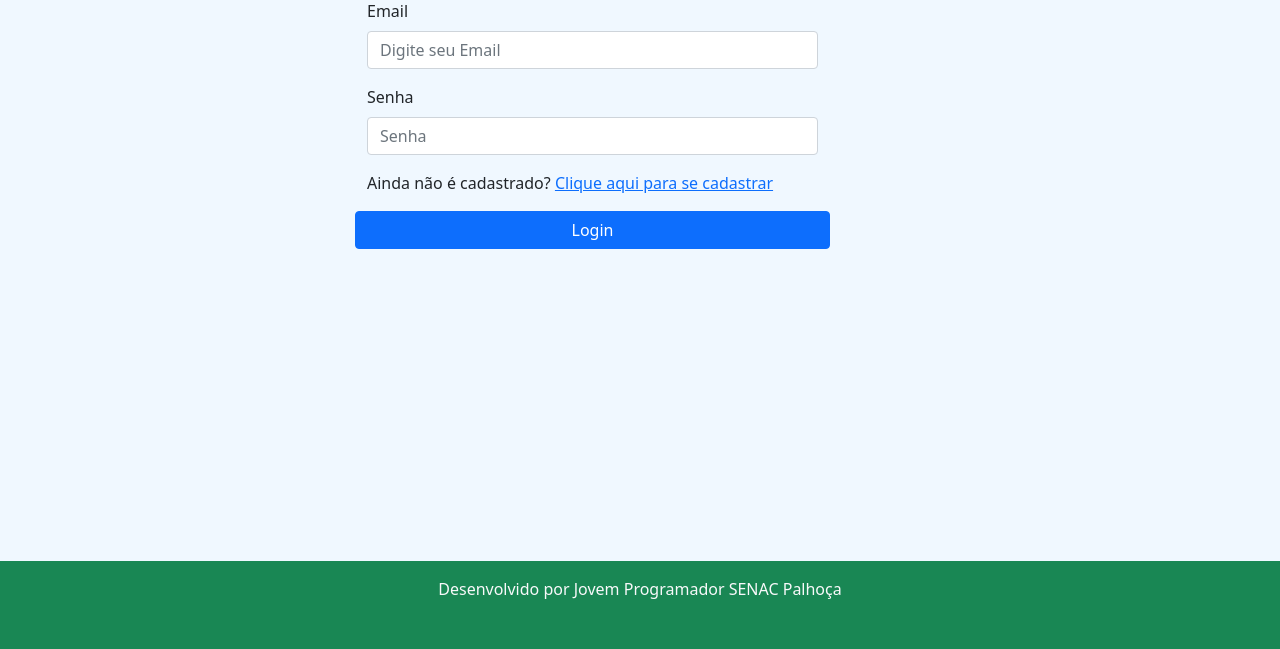
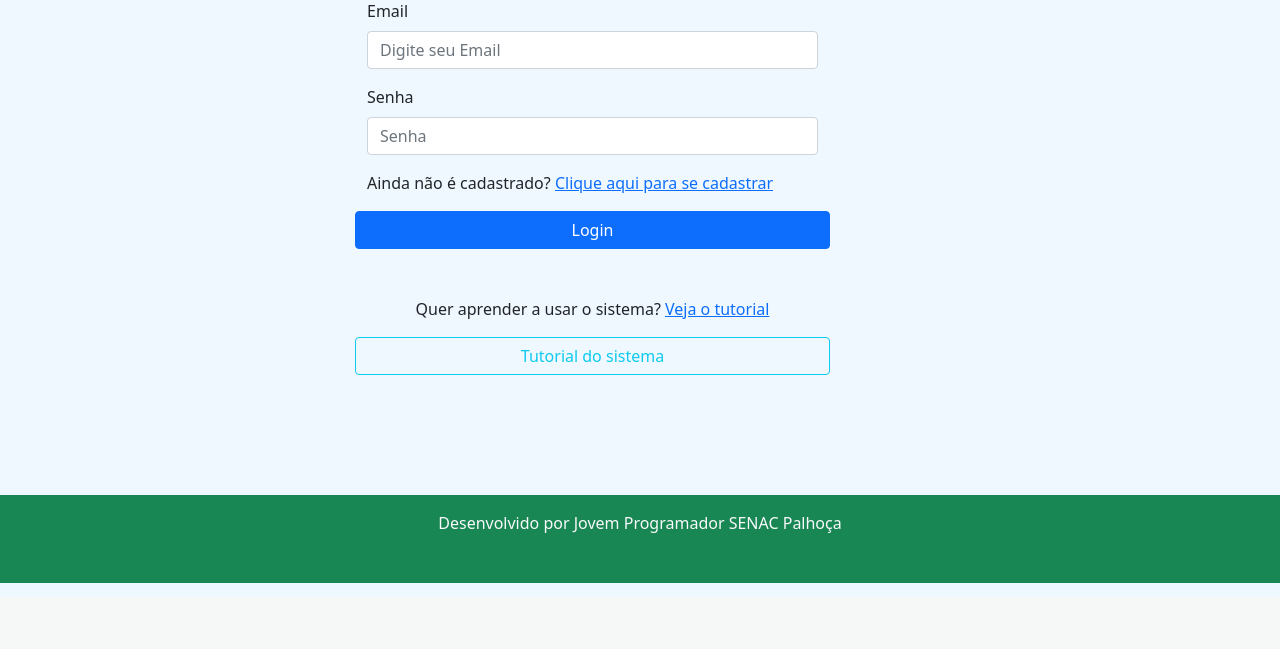
Before and after one commit to JVwolfart/PROJETO-FINAL-JOVEM-PROGRAMADOR, a Django app: page / in a window 1280 px wide. Shown: the part 203-852 px from the top of the page. After the commit the page ends 786 px from the top, so only its background shows below. Run offline with Django 4.2, Linux system fonts and the light colour scheme; some libraries are stand-ins or nearby versions.

Commit message:
Tutorial

```diff
--- a/accounts/templates/login.html
+++ b/accounts/templates/login.html
@@ -31,7 +31,13 @@ Login
 
 
               </form>
-              <br><br><br><br><br><br><br><br><br>
+
+              <div class="row">
+                <p class="text-center">Quer aprender a usar o sistema? <a href="{% url 'tutorial'%}">Veja o tutorial</a></p>
+                <a href="{% url 'tutorial'%}" class="btn btn-outline-info">Tutorial do sistema</a>
+              </div>
+
+              <br><br><br>
         </div>
     <div class="col-3"></div>
 </div>
```
Also changed, not shown: quem_somos/templates/tutorial.html (+9 -7 lines).
